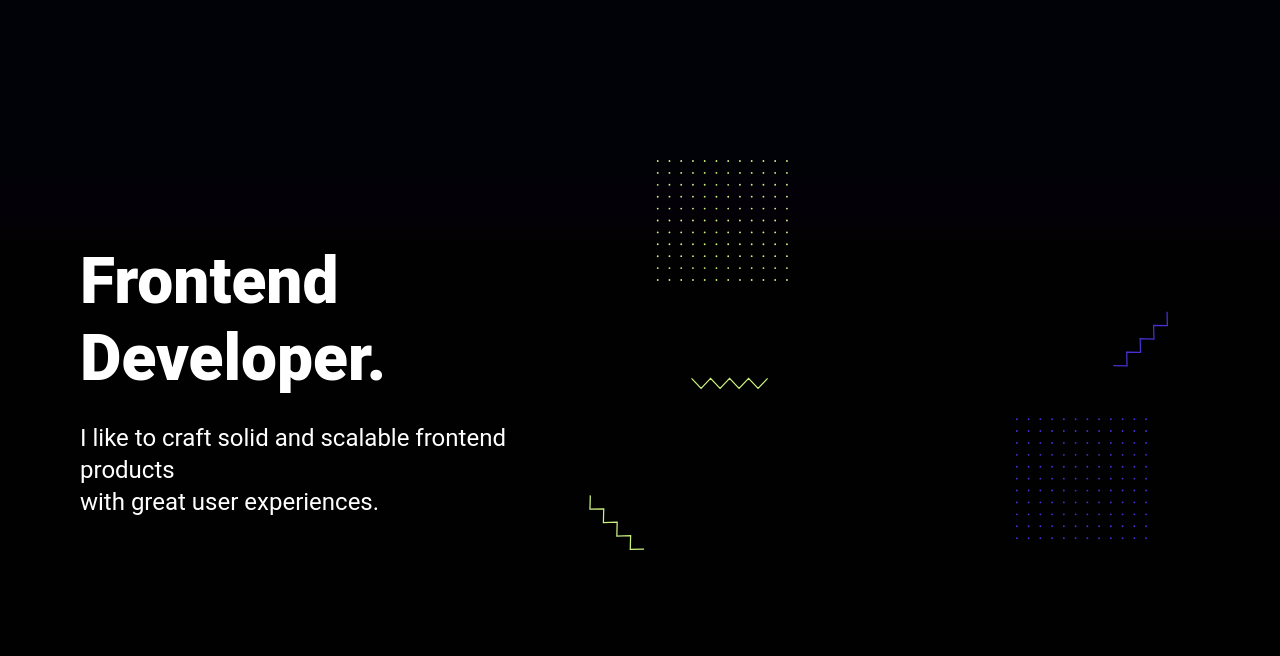
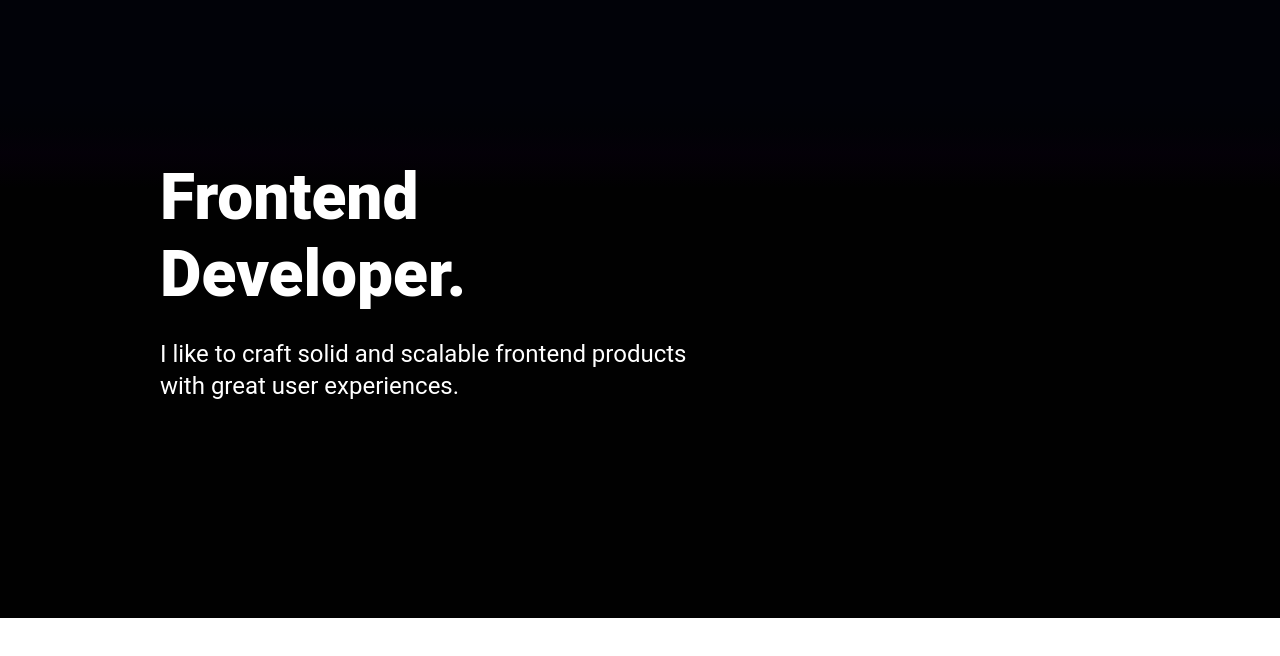
Before and after one commit to Abhiram716/personal-portfolio, a Gatsby site: page / in a window 1280 px wide. Built offline with nearby package versions, Linux system fonts and the light colour scheme; Gatsby itself is replaced by a stand-in of ours.

Commit message:
remove:removed svg from right side of the homePage component

```diff
--- a/src/components/home-page/index.jsx
+++ b/src/components/home-page/index.jsx
@@ -1,9 +1,8 @@
 import { Box, Container, Typography, useMediaQuery } from "@mui/material";
 import React from "react";
-import avatarShapes from "../../assets/avatar-shapes.svg";
 
 const HomePage = () => {
-  const matchXs = useMediaQuery((theme) => theme.breakpoints.down("md"));
+  const matchMd = useMediaQuery((theme) => theme.breakpoints.down("lg"));
 
   return (
     <Container
@@ -12,14 +11,13 @@
       sx={{
         bgcolor: "blue",
         display: "flex",
-        flexDirection: matchXs ? "column" : "row",
-        justifyContent: matchXs ? "center" : "space-between",
-        // justifyContent: matchXs ? "column" : "flex-end",
+        flexDirection: matchMd ? "column" : "row",
+        justifyContent: matchMd ? "center" : "space-between",
         alignItems: "center",
-        pt: { xs: 15, sm: 20 },
-        pl: { xs: 10 },
+        pt: 20,
+        pl: 20,
         pb: 27,
-        pr: 14,
+        pr: 20,
       }}
     >
       <Box sx={{ color: "white" }}>
@@ -29,16 +27,11 @@
         <Box sx={{ maxWidth: "550px", mt: 3 }}>
           <Typography variant="h5">
             I like to craft solid and scalable frontend products{" "}
-            {!matchXs && <Typography noWrap />}
+            {!matchMd && <Typography noWrap />}
             with great user experiences.
           </Typography>
         </Box>
       </Box>
-
-      <Box sx={{ width: { xs:"500px",sm:"600px"} }}>
-        <img src={avatarShapes} alt="" width="100%"/>
-      </Box>
-      {/* { svg} */}
     </Container>
   );
 };
--- a/src/theme/typography.js
+++ b/src/theme/typography.js
@@ -15,16 +15,10 @@
     },
   },
   h5: {
-    "@media (max-width:800px)": {
-      fontSize: "1.25rem",
-    },
     "@media (max-width:600px)": {
-      fontSize: "1rem",
+      fontSize: "1.2rem",
     },
   },
-  // subtitle1: {
-  //   fontSize: "1.7rem",
-  // },
 };
 
 export default Typography;
```
